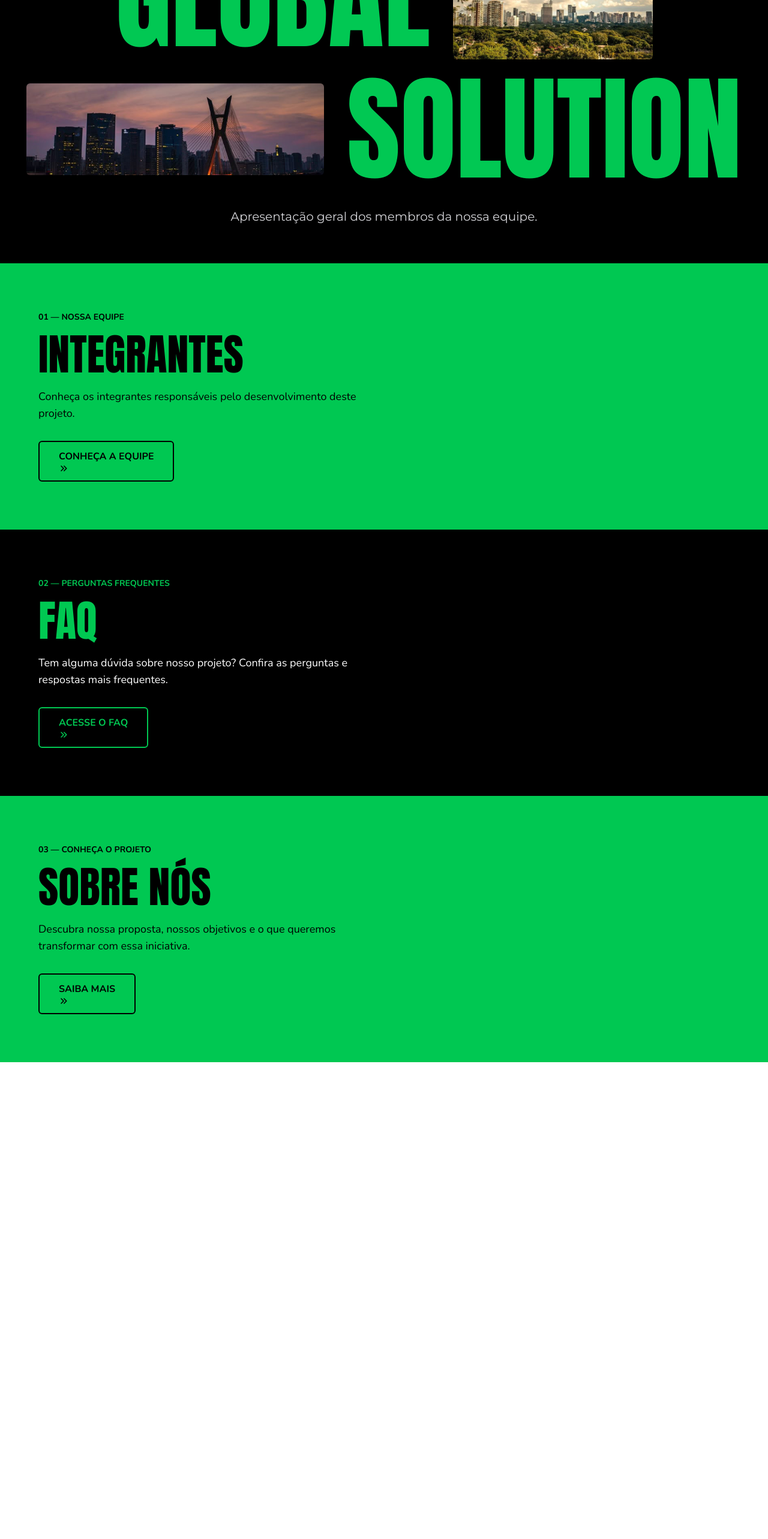
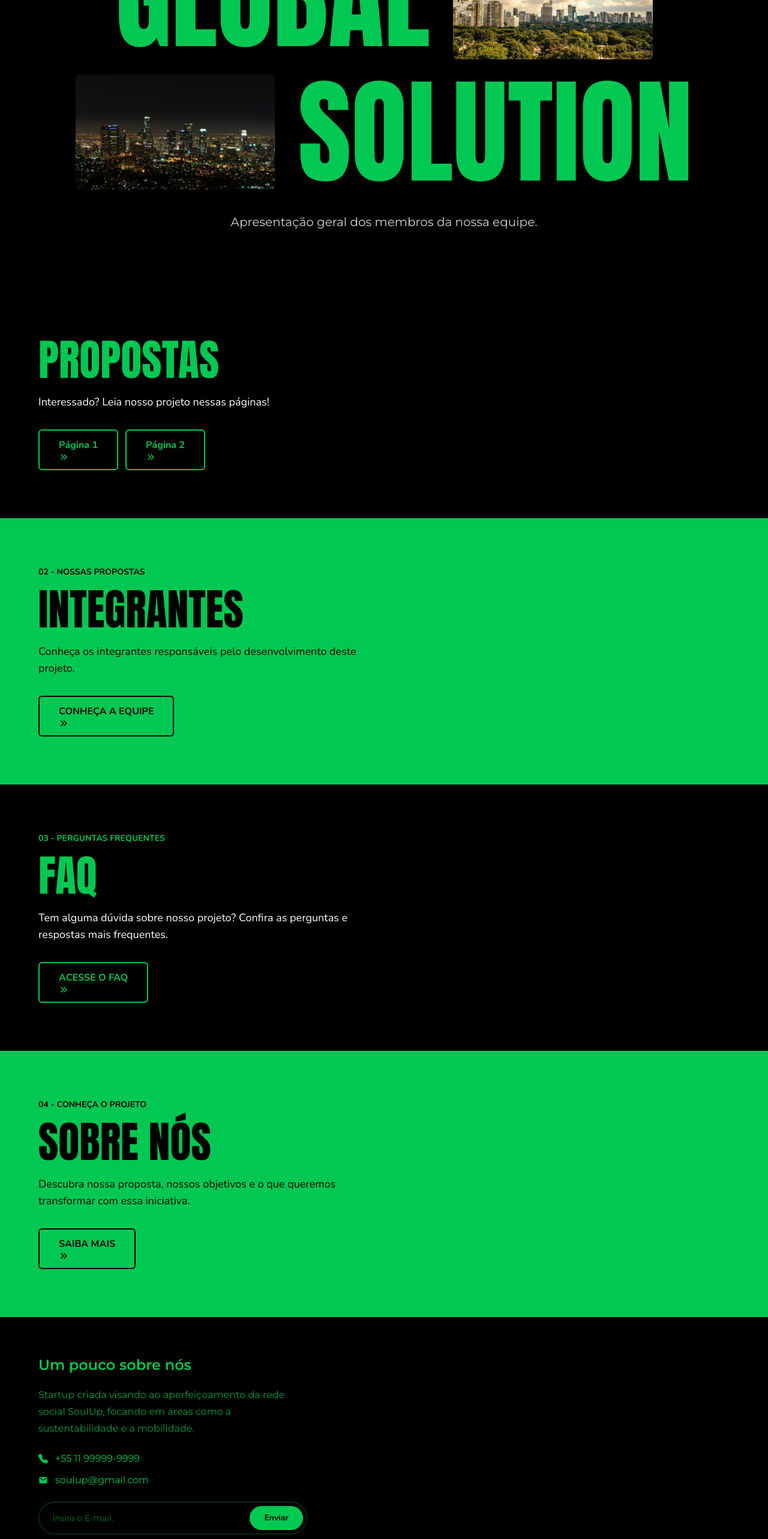
Before and after one commit to SoulUp-Society-Trabalhos/Segunda-Gs-FrontEnd, a React (Vite) app in the folder gs-frontend/: page / in a window 1280 px wide. Shown: the part 200-2766 px from the top of the page at 60% size. Before the commit the page ends 1971 px from the top, so only its background shows below. Built offline with nearby package versions, Linux system fonts and the light colour scheme.

Commit message:
feat: fazendo footer

```diff
--- a/gs-frontend/src/components/Footer.tsx
+++ b/gs-frontend/src/components/Footer.tsx
@@ -1,8 +1,81 @@
+import { MdEmail } from "react-icons/md";
+import { BsFillTelephoneFill } from "react-icons/bs";
 
 export default function Footer() {
+  const links = [
+    { label: "Home", href: "/" },
+    { label: "Integrantes", href: "/integrantes" },
+    { label: "Sobre", href: "/sobre" },
+    { label: "Faq", href: "/faq" },
+    { label: "Pág. Solução 1", href: "/solucao-1" },
+    { label: "Pág. Solução 2", href: "/solucao-2" },
+  ];
   return (
-    <footer>
+    <footer className="bg-black px-[5%] pb-8 pt-16 font-['Montserrat',sans-serif] text-[#00c852]">
+      <div className="max-w-md">
+        <h3 className="mb-5 text-xl font-semibold sm:text-2xl">Um pouco sobre nós</h3>
 
+        <p className="mb-6 text-sm leading-6 opacity-80 sm:text-base sm:leading-7">
+          Startup criada visando ao aperfeiçoamento da rede social SoulUp,
+          focando em áreas como a sustentabilidade e a mobilidade.
+        </p>
+
+        <div className="mb-3 flex items-center gap-3 text-sm sm:text-base">
+          <BsFillTelephoneFill />
+          <p>+55 11 99999-9999</p>
+        </div>
+
+        <div className="mb-6 flex items-center gap-3 text-sm sm:text-base">
+          <MdEmail />
+          <span>soulup@gmail.com</span>
+        </div>
+
+        <form
+          onSubmit={(e) => e.preventDefault()}
+          className="flex items-center rounded-full border border-[#00c852]/40 bg-black p-1.5"
+        >
+          <input
+            type="email"
+            placeholder="Insira o E-mail."
+            className="
+              w-full bg-transparent px-4 text-sm text-[#00c852]
+              placeholder:text-[#00c852]/60
+              focus:outline-none
+            "
+          />
+          <button
+            type="submit"
+            className="
+              rounded-full bg-[#00c852] px-6 py-2.5 text-sm font-bold text-black
+              transition hover:brightness-110 font-nunito
+            "
+          >
+            Enviar
+          </button>
+        </form>
+      </div>
+
+
+      <div className="mt-16 border-t border-[#00c852]/40 pt-6">
+        <div className="flex flex-col gap-6 lg:flex-row lg:items-start lg:justify-between lg:gap-10">
+          <nav className="flex flex-wrap gap-x-6 gap-y-3 text-sm font-medium sm:text-base">
+            {links.map((link) => (
+              <a
+                key={link.label}
+                href={link.href}
+                className="transition hover:underline hover:underline-offset-4"
+              >
+                {link.label}
+              </a>
+            ))}
+          </nav>
+
+          <p className="max-w-full text-xs leading-5 sm:text-sm lg:max-w-sm lg:text-right">
+            Breno Lobato, Gustavo Pontes, Christian Barbuto, Eduardo Pizzoli,
+            Eduardo Nery
+          </p>
+        </div>
+      </div>
     </footer>
   );
 }
--- a/gs-frontend/src/components/Hero.tsx
+++ b/gs-frontend/src/components/Hero.tsx
@@ -1,5 +1,6 @@
-    import ponte from "../assets/imagensHero/ponte.jpg";
+import ponte from "../assets/imagensHero/ponte.jpg";
 import ceu from "../assets/imagensHero/ceu.jpg"
+import cidade from "../assets/imagensHero/cidade.jpg"
 
 type HeroProps = {
   titulo: string;
@@ -24,9 +25,9 @@ export default function Hero({ titulo, descricao }: HeroProps) {
 
       <div className="mt-[2vw] flex items-center justify-center gap-[3vw] font-anton" aria-hidden="true">
         <img
-          src={ponte}
+          src={cidade}
           alt="Nuvens no céu azul"
-          className="h-[12vw] w-[40vw] rounded-md object-cover"
+          className="h-[15vw] w-[26vw] rounded-md object-cover"
         />
         {resto.length > 0 && (
           <span className="text-[15vw] leading-[0.95]">{resto.join(" ")}</span>
--- /dev/null
+++ b/gs-frontend/src/components/Newsletter.tsx
@@ -0,0 +1,7 @@
+export default function Newsletter(){
+    return(
+        <section>
+
+        </section>
+    );
+}
--- a/gs-frontend/src/routes/Contatos/index.tsx
+++ b/gs-frontend/src/routes/Contatos/index.tsx
@@ -1,4 +1,3 @@
-
 
 export default function Contatos() {
   return (
--- a/gs-frontend/src/routes/Home/index.tsx
+++ b/gs-frontend/src/routes/Home/index.tsx
@@ -11,11 +11,40 @@ export default function Home() {
         descricao="Apresentação geral dos membros da nossa equipe."
       />
 
+      <section className="bg-black px-[5%] py-20">
+        <div className="mx-auto max-w-7xl">
+          <p className="font-nunito text-sm font-bold text-[  ]">
+            01 - PÁGINA DE PROPOSTAS
+          </p>
+
+          <h2 className="mt-4 font-anton text-5xl text-[#00c852] md:text-7xl">
+            PROPOSTAS
+          </h2>
+
+          <p className="mt-5 max-w-xl font-nunito text-lg text-white">
+            Interessado? Leia nosso projeto nessas páginas!
+          </p>
+
+          <Link
+            to="/faq"
+            className="mt-8 mr-3 inline-block rounded-md border-2 border-[#00c852] px-8 py-3 font-nunito font-bold text-[#00c852] transition hover:bg-[#00c852] hover:text-black"
+          >
+            Página 1<HiChevronDoubleRight />
+          </Link>
+
+          <Link
+            to="/faq"
+            className="mt-8 inline-block rounded-md border-2 border-[#00c852] px-8 py-3 font-nunito font-bold text-[#00c852] transition hover:bg-[#00c852] hover:text-black"
+          >
+            Página 2 <HiChevronDoubleRight />
+          </Link>
+        </div>
+      </section>
 
       <section className="bg-[#00c852] px-[5%] py-20">
         <div className="mx-auto max-w-7xl">
           <p className="font-nunito text-sm font-bold text-black">
-            01 — NOSSA EQUIPE
+            02 - NOSSAS PROPOSTAS
           </p>
 
           <h2 className="mt-4 font-anton text-5xl text-black md:text-7xl">
@@ -40,7 +69,7 @@ export default function Home() {
       <section className="bg-black px-[5%] py-20">
         <div className="mx-auto max-w-7xl">
           <p className="font-nunito text-sm font-bold text-[#00c852]">
-            02 — PERGUNTAS FREQUENTES
+            03 - PERGUNTAS FREQUENTES
           </p>
 
           <h2 className="mt-4 font-anton text-5xl text-[#00c852] md:text-7xl">
@@ -65,7 +94,7 @@ export default function Home() {
       <section className="bg-[#00c852] px-[5%] py-20">
         <div className="mx-auto max-w-7xl">
           <p className="font-nunito text-sm font-bold text-black">
-            03 — CONHEÇA O PROJETO
+            04 - CONHEÇA O PROJETO
           </p>
 
           <h2 className="mt-4 font-anton text-5xl text-black md:text-7xl">
```
Also changed, not shown: gs-frontend/src/App.tsx (line endings or trailing spaces).
